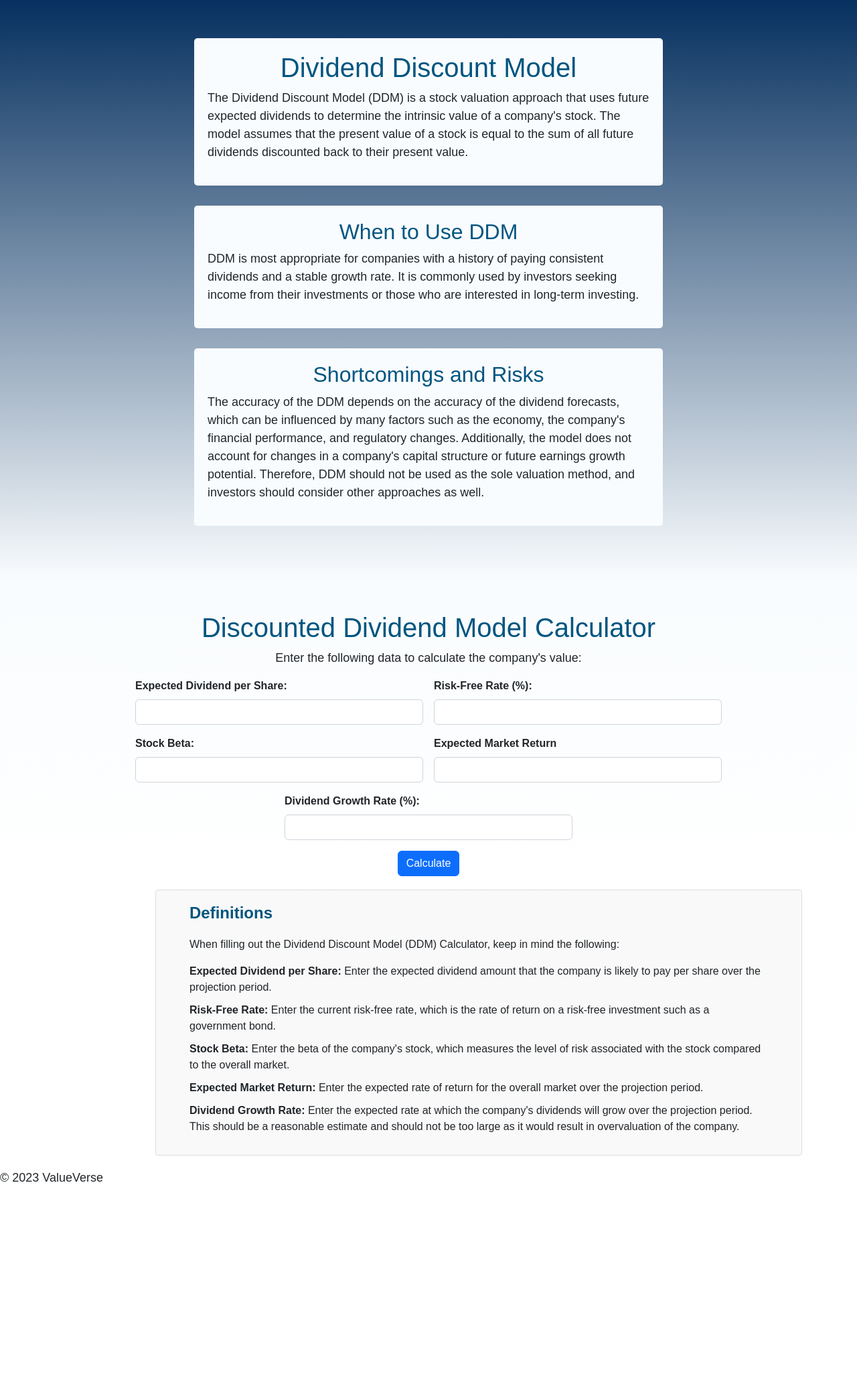
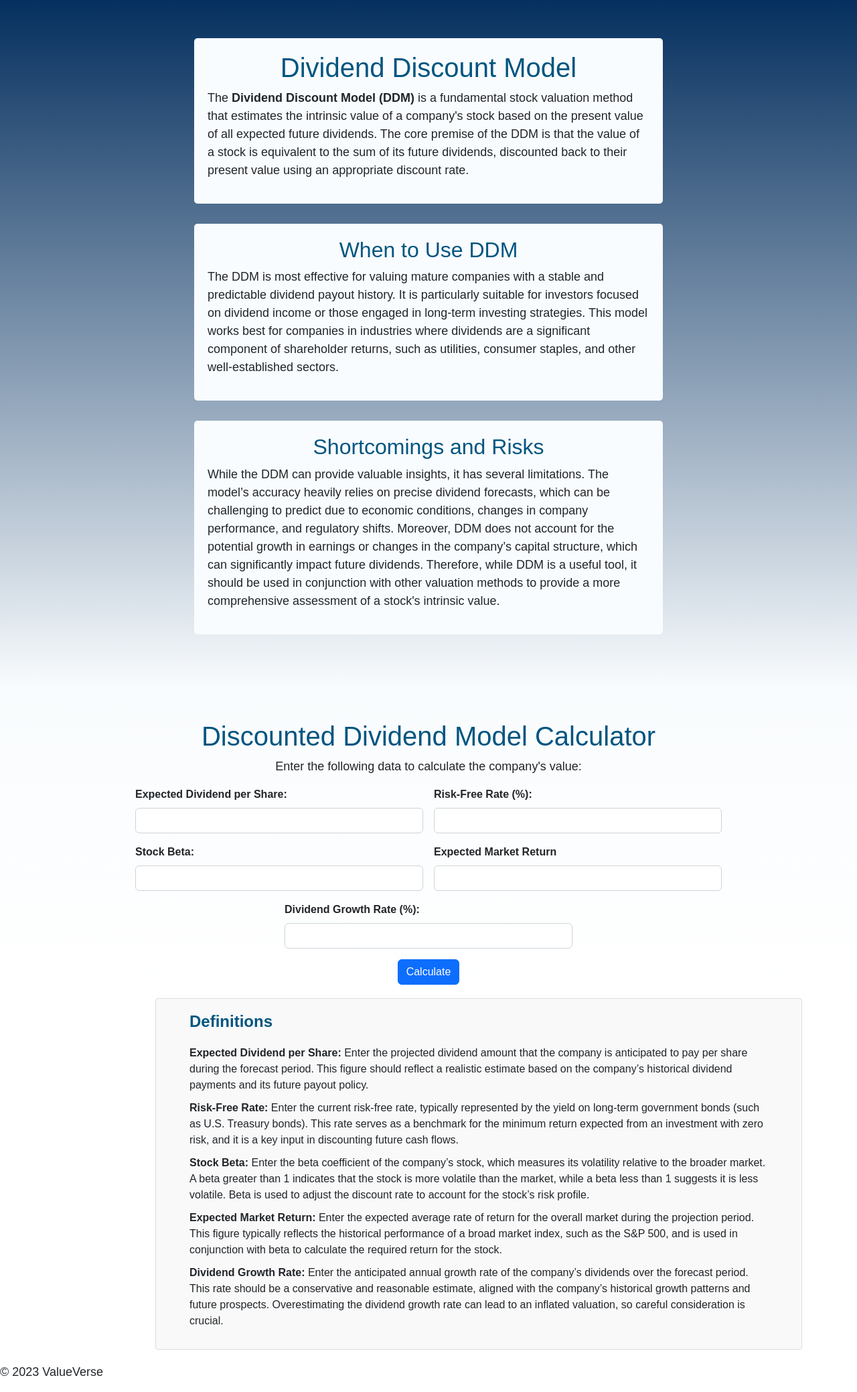
Before and after one commit to adourian/ValueVerse, a Flask app: page /ddm in a window 1280 px wide. Shown: the part 207-2285 px from the top of the page at 67% size. Before the commit the page ends 1971 px from the top, so only its background shows below. Run offline with Flask 3, Linux system fonts and the light colour scheme.

Commit message:
Update ddm.html
changed definitions and descriptions

```diff
--- a/templates/ddm.html
+++ b/templates/ddm.html
@@ -24,15 +24,15 @@
         <div class="content">
           <div class="description">
             <h1>Dividend Discount Model</h1>
-            <p>The Dividend Discount Model (DDM) is a stock valuation approach that uses future expected dividends to determine the intrinsic value of a company's stock. The model assumes that the present value of a stock is equal to the sum of all future dividends discounted back to their present value.</p>
+            <p>The <strong>Dividend Discount Model (DDM)</strong> is a fundamental stock valuation method that estimates the intrinsic value of a company's stock based on the present value of all expected future dividends. The core premise of the DDM is that the value of a stock is equivalent to the sum of its future dividends, discounted back to their present value using an appropriate discount rate.</p>
           </div>
           <div class="usage">
             <h2>When to Use DDM</h2>
-            <p>DDM is most appropriate for companies with a history of paying consistent dividends and a stable growth rate. It is commonly used by investors seeking income from their investments or those who are interested in long-term investing.</p>
+            <p>The DDM is most effective for valuing mature companies with a stable and predictable dividend payout history. It is particularly suitable for investors focused on dividend income or those engaged in long-term investing strategies. This model works best for companies in industries where dividends are a significant component of shareholder returns, such as utilities, consumer staples, and other well-established sectors.</p>
           </div>
           <div class="cautions">
             <h2>Shortcomings and Risks</h2>
-            <p>The accuracy of the DDM depends on the accuracy of the dividend forecasts, which can be influenced by many factors such as the economy, the company's financial performance, and regulatory changes. Additionally, the model does not account for changes in a company's capital structure or future earnings growth potential. Therefore, DDM should not be used as the sole valuation method, and investors should consider other approaches as well.</p>
+            <p>While the DDM can provide valuable insights, it has several limitations. The model’s accuracy heavily relies on precise dividend forecasts, which can be challenging to predict due to economic conditions, changes in company performance, and regulatory shifts. Moreover, DDM does not account for the potential growth in earnings or changes in the company’s capital structure, which can significantly impact future dividends. Therefore, while DDM is a useful tool, it should be used in conjunction with other valuation methods to provide a more comprehensive assessment of a stock's intrinsic value.</p>
           </div>
         </div>
         <div class="wrap-container">
@@ -70,13 +70,13 @@
         <div class="container">
           <div class="value-tips">
             <h2>Definitions</h2>
-            <p>When filling out the Dividend Discount Model (DDM) Calculator, keep in mind the following:</p>
+
             <ul>
-              <li><strong>Expected Dividend per Share:</strong> Enter the expected dividend amount that the company is likely to pay per share over the projection period.</li>
-              <li><strong>Risk-Free Rate:</strong> Enter the current risk-free rate, which is the rate of return on a risk-free investment such as a government bond.</li>
-              <li><strong>Stock Beta:</strong> Enter the beta of the company's stock, which measures the level of risk associated with the stock compared to the overall market.</li>
-              <li><strong>Expected Market Return:</strong> Enter the expected rate of return for the overall market over the projection period.</li>
-              <li><strong>Dividend Growth Rate:</strong> Enter the expected rate at which the company's dividends will grow over the projection period. This should be a reasonable estimate and should not be too large as it would result in overvaluation of the company.</li>
+              <li><strong>Expected Dividend per Share:</strong> Enter the projected dividend amount that the company is anticipated to pay per share during the forecast period. This figure should reflect a realistic estimate based on the company’s historical dividend payments and its future payout policy.</li>
+              <li><strong>Risk-Free Rate:</strong> Enter the current risk-free rate, typically represented by the yield on long-term government bonds (such as U.S. Treasury bonds). This rate serves as a benchmark for the minimum return expected from an investment with zero risk, and it is a key input in discounting future cash flows.</li>
+              <li><strong>Stock Beta:</strong> Enter the beta coefficient of the company’s stock, which measures its volatility relative to the broader market. A beta greater than 1 indicates that the stock is more volatile than the market, while a beta less than 1 suggests it is less volatile. Beta is used to adjust the discount rate to account for the stock’s risk profile.</li>
+              <li><strong>Expected Market Return:</strong> Enter the expected average rate of return for the overall market during the projection period. This figure typically reflects the historical performance of a broad market index, such as the S&P 500, and is used in conjunction with beta to calculate the required return for the stock.</li>
+              <li><strong>Dividend Growth Rate:</strong> Enter the anticipated annual growth rate of the company’s dividends over the forecast period. This rate should be a conservative and reasonable estimate, aligned with the company’s historical growth patterns and future prospects. Overestimating the dividend growth rate can lead to an inflated valuation, so careful consideration is crucial.</li>
             </ul>
           </div>
         </div>
```
